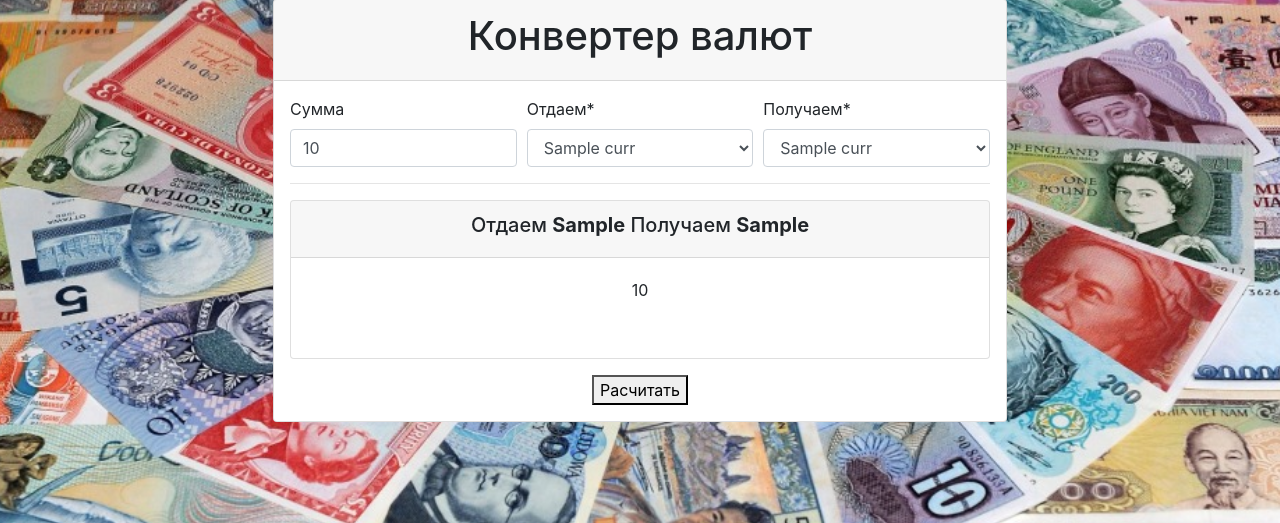
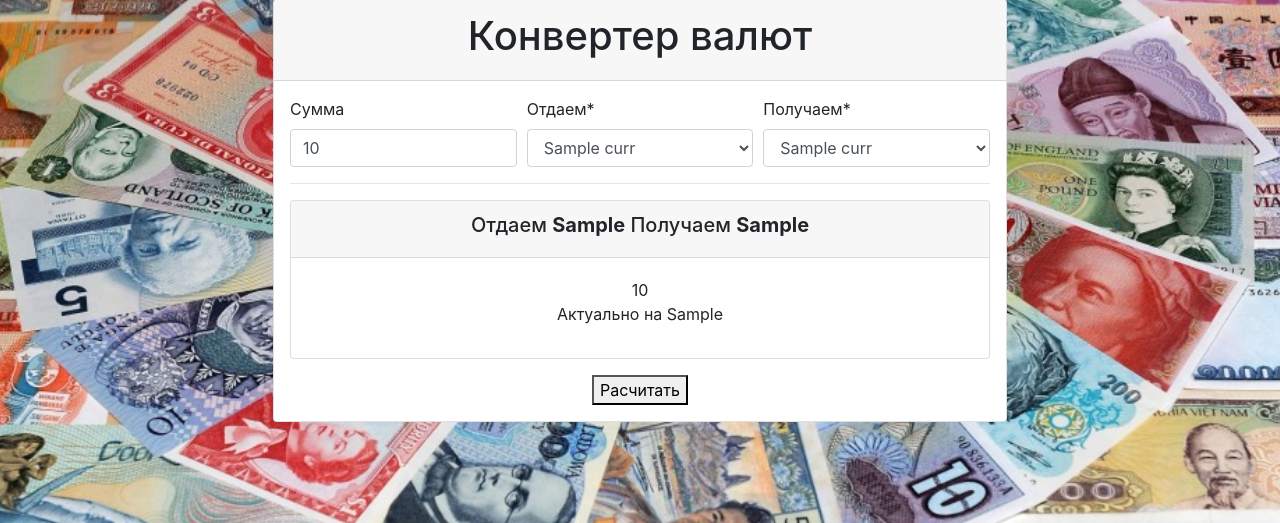
Before and after one commit to latemrockman/currency_converter, a Django app: template app/templates/exchange_app/index.html in a window 1280 px wide. Shown: the part 190-713 px from the top of the page. Run offline with Django 4.2, Linux system fonts and the light colour scheme; the template is opened without the code that fills it: most values are stand-ins (such as "Sample title", 1, 10 or a date in 2020); some libraries are stand-ins or nearby versions.

Commit message:
добавил дату актуальности курса

```diff
--- a/app/exchange_app/views.py
+++ b/app/exchange_app/views.py
@@ -19,6 +19,7 @@ def exchange(request):
     meta_up = f'{time} {day}.{month}.{year}'
 
     all_currencies = [cur for cur in resp.keys()]
+
 
     context = {
         'currencies': all_currencies,
--- a/app/templates/exchange_app/index.html
+++ b/app/templates/exchange_app/index.html
@@ -48,6 +48,8 @@
 
                         <div class="card-body">
                             {{ converted_amount }}
+                            <br>
+                            Актуально на {{ meta_up }}
                         </div>
                     </div>
 
```
